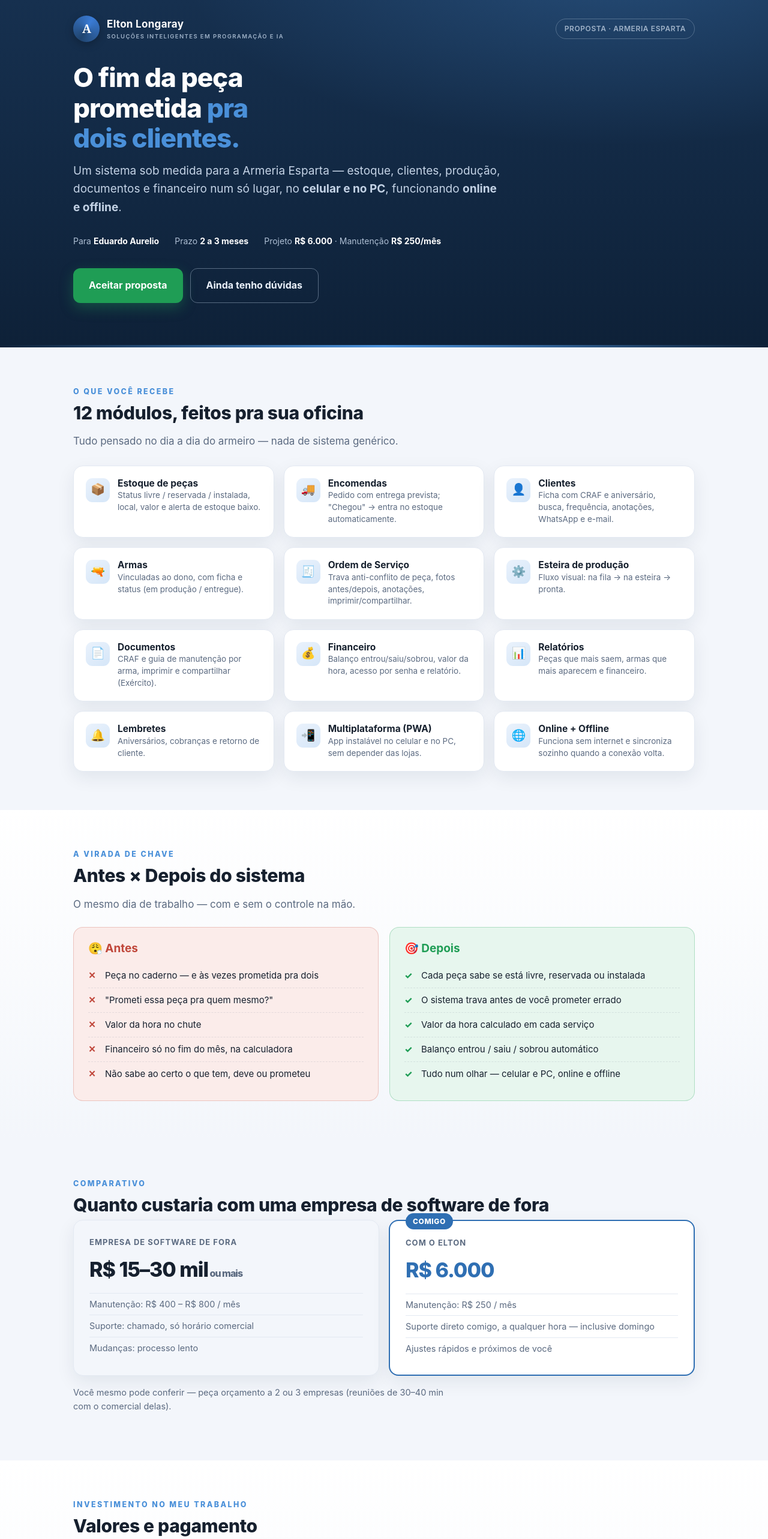
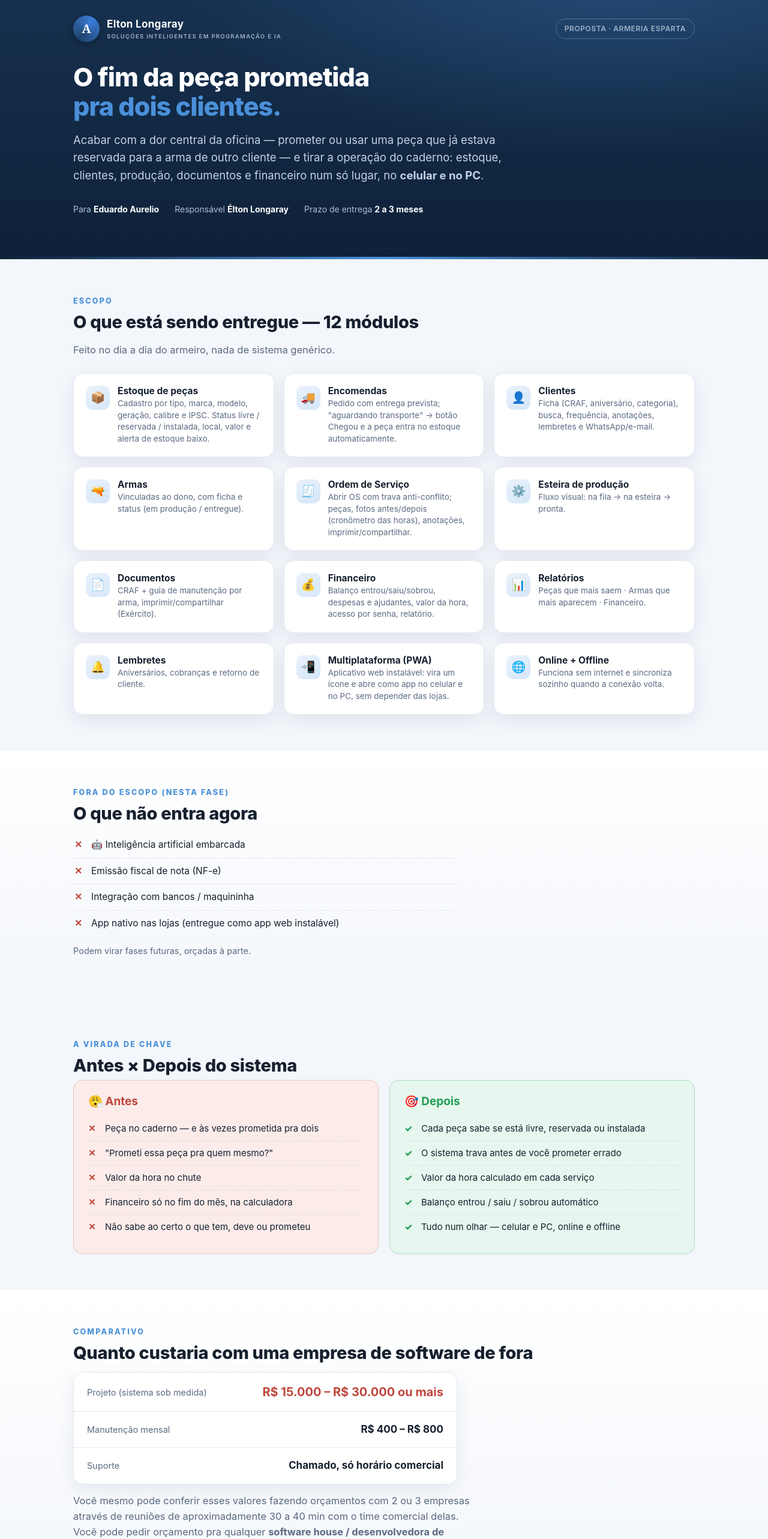
Before and after one commit to eltonlongaray/armeria-esparta, a plain HTML site: page proposta/index.html in a window 1280 px wide. Shown: the top 2565 px of the page at 60% size. Drawn offline with Linux system fonts and the light colour scheme.

Commit message:
Landing v2: sem botoes na 1a dobra, ordem/textos fieis ao script, fora do escopo, orcamento abaixo do card de fora

```diff
--- a/proposta/index.html
+++ b/proposta/index.html
@@ -21,45 +21,38 @@
 *{box-sizing:border-box}
 body{margin:0;background:var(--bg);color:var(--ink);font-family:-apple-system,"Segoe UI",Roboto,Helvetica,Arial,sans-serif;line-height:1.6;font-size:16px;-webkit-font-smoothing:antialiased}
 .wrap{max-width:1080px;margin:0 auto;padding:0 22px}
-section{padding:64px 0}
+section{padding:60px 0}
 h1,h2,h3{line-height:1.15;margin:0}
-.eyebrow{color:var(--blue-br);font-size:12.5px;font-weight:800;letter-spacing:2.4px;text-transform:uppercase}
-h2.title{font-size:30px;font-weight:800;margin:8px 0 6px;letter-spacing:-.3px;text-wrap:balance}
-.lead{color:var(--muted);font-size:17px;max-width:640px}
-.center{text-align:center} .center .lead{margin-left:auto;margin-right:auto}
+.eyebrow{color:var(--blue-br);font-size:12.5px;font-weight:800;letter-spacing:2.2px;text-transform:uppercase}
+h2.title{font-size:29px;font-weight:800;margin:8px 0 6px;letter-spacing:-.3px;text-wrap:balance}
+.lead{color:var(--muted);font-size:16.5px;max-width:680px}
 
-/* logo lockup */
 .logo{display:flex;align-items:center;gap:12px}
 .logo .mark{width:44px;height:44px;border-radius:50%;background:conic-gradient(from 210deg,#20456f,#3a7bd5,#20456f);display:grid;place-items:center;flex:0 0 auto;box-shadow:0 4px 14px rgba(0,0,0,.25)}
-.logo .mark span{font-family:Georgia,serif;font-weight:700;color:#fff;font-size:20px;letter-spacing:-1px}
+.logo .mark span{font-family:Georgia,serif;font-weight:700;color:#fff;font-size:20px}
 .logo b{font-size:17px;letter-spacing:.3px;line-height:1.05;color:#fff}
-.logo small{display:block;font-size:9.5px;letter-spacing:1.4px;color:var(--steel);text-transform:uppercase;font-weight:600}
+.logo small{display:block;font-size:9.5px;letter-spacing:1.3px;color:var(--steel);text-transform:uppercase;font-weight:600}
 
 /* hero */
 .hero{background:radial-gradient(1200px 500px at 80% -10%,rgba(74,144,217,.28),transparent 60%),linear-gradient(180deg,var(--navy2),var(--navy));color:#eaf1fb;position:relative;overflow:hidden}
 .hero::after{content:"";position:absolute;left:0;right:0;bottom:0;height:4px;background:linear-gradient(90deg,transparent,var(--blue-br),transparent)}
-.hero .wrap{padding-top:26px;padding-bottom:74px}
+.hero .wrap{padding-top:26px;padding-bottom:72px}
 .hero .top{display:flex;justify-content:space-between;align-items:center;gap:16px;flex-wrap:wrap}
 .tag{border:1px solid rgba(159,178,200,.4);color:var(--steel);border-radius:30px;padding:6px 14px;font-size:12px;font-weight:600;letter-spacing:.6px}
-.hero h1{font-size:44px;font-weight:800;letter-spacing:-1px;margin:34px 0 14px;max-width:16ch;text-wrap:balance;color:#fff}
+.hero h1{font-size:43px;font-weight:800;letter-spacing:-1px;margin:34px 0 16px;max-width:17ch;text-wrap:balance;color:#fff}
 .hero h1 .hl{color:var(--blue-br)}
-.hero p.sub{color:#c4d3e6;font-size:19px;max-width:60ch;margin:0}
+.hero p.sub{color:#c4d3e6;font-size:18.5px;max-width:62ch;margin:0}
 .hero .meta{display:flex;gap:26px;flex-wrap:wrap;margin-top:30px;font-size:14px;color:#aebfd4}
 .hero .meta b{color:#fff}
-.hero .cta{margin-top:34px;display:flex;gap:12px;flex-wrap:wrap}
 
 .btn{display:inline-flex;align-items:center;gap:9px;border:none;border-radius:12px;padding:15px 26px;font-size:16px;font-weight:700;cursor:pointer;text-decoration:none;transition:transform .12s,box-shadow .15s;font-family:inherit}
 .btn:active{transform:translateY(1px)}
 .btn.primary{background:var(--green);color:#fff;box-shadow:0 8px 22px rgba(31,157,85,.35)}
 .btn.primary:hover{box-shadow:0 10px 28px rgba(31,157,85,.45)}
 .btn.ghost{background:transparent;color:#eaf1fb;border:1.5px solid rgba(159,178,200,.5)}
-.btn.ghost.dark{color:var(--ink);border-color:var(--line)}
-.btn.blue{background:var(--blue);color:#fff}
 
-/* cards / grid */
 .grid{display:grid;gap:16px}
 .g3{grid-template-columns:repeat(3,minmax(0,1fr))}
-.g2{grid-template-columns:repeat(2,minmax(0,1fr))}
 .card{background:var(--panel);border:1px solid var(--line);border-radius:var(--radius);padding:20px;box-shadow:var(--shadow)}
 .mod{display:flex;gap:13px;align-items:flex-start}
 .mod .ico{width:40px;height:40px;border-radius:11px;background:linear-gradient(145deg,#eaf2fc,#d5e6f8);color:var(--blue);display:grid;place-items:center;font-size:19px;flex:0 0 auto}
@@ -67,9 +60,15 @@ h2.title{font-size:30px;font-weight:800;margin:8px 0 6px;letter-spacing:-.3px;te
 .mod h3{font-size:15.5px;font-weight:700;margin-bottom:2px}
 .mod p{margin:0;font-size:13.5px;color:var(--muted);line-height:1.45}
 
+/* fora do escopo */
+.out-list{list-style:none;margin:14px 0 0;padding:0;max-width:640px}
+.out-list li{position:relative;padding:9px 0 9px 30px;border-bottom:1px dashed rgba(120,130,150,.2);font-size:15.5px}
+.out-list li:last-child{border:none}
+.out-list li::before{content:"✕";position:absolute;left:2px;color:var(--red);font-weight:800}
+
 /* antes x depois */
 .tint{background:linear-gradient(180deg,var(--panel),var(--bg))}
-.ba{display:grid;grid-template-columns:1fr 1fr;gap:18px}
+.ba{display:grid;grid-template-columns:1fr 1fr;gap:18px;margin-top:8px}
 .ba .col{border-radius:var(--radius);padding:24px;border:1px solid var(--line)}
 .ba .antes{background:var(--red-sf);border-color:rgba(192,71,59,.25)}
 .ba .depois{background:var(--green-sf);border-color:rgba(31,157,85,.28)}
@@ -81,20 +80,16 @@ h2.title{font-size:30px;font-weight:800;margin:8px 0 6px;letter-spacing:-.3px;te
 .ba .antes li::before{content:"✕";position:absolute;left:0;color:var(--red);font-weight:800}
 .ba .depois li::before{content:"✓";position:absolute;left:0;color:var(--green);font-weight:800}
 
-/* comparison */
-.compare{display:grid;grid-template-columns:1fr 1fr;gap:16px;margin-top:8px}
-.price-card{border-radius:var(--radius);padding:26px;border:1px solid var(--line);background:var(--panel);box-shadow:var(--shadow)}
-.price-card.out{background:var(--bg)}
-.price-card.mine{border:2px solid var(--blue);position:relative}
-.price-card .k{color:var(--muted);font-size:13px;text-transform:uppercase;letter-spacing:1px;font-weight:700}
-.price-card .big{font-size:34px;font-weight:800;margin:8px 0;letter-spacing:-1px}
-.price-card.mine .big{color:var(--blue)}
-.price-card ul{list-style:none;margin:12px 0 0;padding:0;font-size:14.5px}
-.price-card li{padding:6px 0;border-top:1px solid var(--line);color:var(--muted)}
-.ribbon{position:absolute;top:-13px;left:26px;background:var(--blue);color:#fff;font-size:12px;font-weight:800;letter-spacing:.6px;padding:4px 12px;border-radius:20px}
+/* preço lá fora */
+.pricebox{border-radius:var(--radius);border:1px solid var(--line);background:var(--panel);box-shadow:var(--shadow);overflow:hidden;margin-top:16px;max-width:640px}
+.pricebox .r{display:flex;justify-content:space-between;align-items:center;gap:14px;padding:16px 22px;border-bottom:1px solid var(--line);flex-wrap:wrap}
+.pricebox .r:last-child{border-bottom:none}
+.pricebox .r span{color:var(--muted);font-size:14.5px}
+.pricebox .r b{font-size:17px;white-space:nowrap}
+.big-out{color:var(--red)!important;font-size:20px!important}
 
-/* investment */
-.invest{background:var(--panel);border:1px solid var(--line);border-radius:var(--radius);box-shadow:var(--shadow);overflow:hidden}
+/* investimento */
+.invest{background:var(--panel);border:1px solid var(--line);border-radius:var(--radius);box-shadow:var(--shadow);overflow:hidden;margin-top:16px}
 .invest .row{display:flex;justify-content:space-between;align-items:baseline;gap:16px;padding:18px 24px;border-bottom:1px solid var(--line);flex-wrap:wrap}
 .invest .row:last-of-type{border-bottom:none}
 .invest .row .d{color:var(--muted);font-size:14px}
@@ -107,29 +102,27 @@ h2.title{font-size:30px;font-weight:800;margin:8px 0 6px;letter-spacing:-.3px;te
 .pay .opt b{color:var(--blue)}
 .chip{display:inline-block;background:var(--green-sf);color:var(--green);border-radius:20px;padding:2px 10px;font-size:12px;font-weight:700;margin-left:6px}
 
-/* final cta */
 .final{background:linear-gradient(180deg,var(--navy2),var(--navy));color:#eaf1fb;text-align:center}
-.final h2{color:#fff;font-size:32px;font-weight:800}
+.final h2{color:#fff;font-size:31px;font-weight:800}
 .final p{color:#c4d3e6;font-size:17px;max-width:52ch;margin:12px auto 0}
 .final .cta{margin-top:30px;display:flex;gap:14px;justify-content:center;flex-wrap:wrap}
 .final small{display:block;margin-top:20px;color:#8ea2ba;font-size:13px}
 
-/* footer */
 footer{background:var(--navy);color:#aebfd4;text-align:center;padding:30px 22px;font-size:13px}
 footer .motto{color:var(--steel);font-style:italic;letter-spacing:1px;margin-top:6px}
 
 @media(max-width:760px){
-  section{padding:46px 0}
-  .hero h1{font-size:33px} .hero p.sub{font-size:17px}
-  h2.title{font-size:25px}
-  .g3,.g2,.ba,.compare,.pay{grid-template-columns:1fr}
-  .hero .cta .btn,.final .cta .btn{flex:1 1 100%;justify-content:center}
+  section{padding:44px 0}
+  .hero h1{font-size:32px} .hero p.sub{font-size:16.5px}
+  h2.title{font-size:24px}
+  .g3,.ba,.pay{grid-template-columns:1fr}
+  .final .cta .btn{flex:1 1 100%;justify-content:center}
 }
 </style>
 </head>
 <body>
 
-<!-- ===== HERO ===== -->
+<!-- ===== HERO / OBJETIVO (sem botões) ===== -->
 <header class="hero">
   <div class="wrap">
     <div class="top">
@@ -141,50 +134,59 @@ footer .motto{color:var(--steel);font-style:italic;letter-spacing:1px;margin-top
     </div>
 
     <h1>O fim da peça prometida <span class="hl">pra dois clientes.</span></h1>
-    <p class="sub">Um sistema sob medida para a Armeria Esparta — estoque, clientes, produção, documentos e financeiro num só lugar, no <b>celular e no PC</b>, funcionando <b>online e offline</b>.</p>
+    <p class="sub">Acabar com a dor central da oficina — prometer ou usar uma peça que já estava reservada para a arma de outro cliente — e tirar a operação do caderno: estoque, clientes, produção, documentos e financeiro num só lugar, no <b>celular e no PC</b>.</p>
 
     <div class="meta">
       <div>Para <b>Eduardo Aurelio</b></div>
-      <div>Prazo <b>2 a 3 meses</b></div>
-      <div>Projeto <b>R$ 6.000</b> · Manutenção <b>R$ 250/mês</b></div>
-    </div>
-
-    <div class="cta">
-      <a href="#aceite" class="btn primary">Aceitar proposta</a>
-      <a href="#aceite" class="btn ghost">Ainda tenho dúvidas</a>
+      <div>Responsável <b>Élton Longaray</b></div>
+      <div>Prazo de entrega <b>2 a 3 meses</b></div>
     </div>
   </div>
 </header>
 
-<!-- ===== O QUE RECEBE ===== -->
+<!-- ===== 02 · ESCOPO ===== -->
 <section>
   <div class="wrap">
-    <div class="eyebrow">O que você recebe</div>
-    <h2 class="title">12 módulos, feitos pra sua oficina</h2>
-    <p class="lead" style="margin-bottom:26px">Tudo pensado no dia a dia do armeiro — nada de sistema genérico.</p>
+    <div class="eyebrow">Escopo</div>
+    <h2 class="title">O que está sendo entregue — 12 módulos</h2>
+    <p class="lead" style="margin-bottom:26px">Feito no dia a dia do armeiro, nada de sistema genérico.</p>
     <div class="grid g3">
-      <div class="card mod"><div class="ico">📦</div><div><h3>Estoque de peças</h3><p>Status livre / reservada / instalada, local, valor e alerta de estoque baixo.</p></div></div>
-      <div class="card mod"><div class="ico">🚚</div><div><h3>Encomendas</h3><p>Pedido com entrega prevista; "Chegou" → entra no estoque automaticamente.</p></div></div>
-      <div class="card mod"><div class="ico">👤</div><div><h3>Clientes</h3><p>Ficha com CRAF e aniversário, busca, frequência, anotações, WhatsApp e e-mail.</p></div></div>
+      <div class="card mod"><div class="ico">📦</div><div><h3>Estoque de peças</h3><p>Cadastro por tipo, marca, modelo, geração, calibre e IPSC. Status livre / reservada / instalada, local, valor e alerta de estoque baixo.</p></div></div>
+      <div class="card mod"><div class="ico">🚚</div><div><h3>Encomendas</h3><p>Pedido com entrega prevista; "aguardando transporte" → botão Chegou e a peça entra no estoque automaticamente.</p></div></div>
+      <div class="card mod"><div class="ico">👤</div><div><h3>Clientes</h3><p>Ficha (CRAF, aniversário, categoria), busca, frequência, anotações, lembretes e WhatsApp/e-mail.</p></div></div>
       <div class="card mod"><div class="ico">🔫</div><div><h3>Armas</h3><p>Vinculadas ao dono, com ficha e status (em produção / entregue).</p></div></div>
-      <div class="card mod"><div class="ico">🧾</div><div><h3>Ordem de Serviço</h3><p>Trava anti-conflito de peça, fotos antes/depois, anotações, imprimir/compartilhar.</p></div></div>
+      <div class="card mod"><div class="ico">🧾</div><div><h3>Ordem de Serviço</h3><p>Abrir OS com trava anti-conflito; peças, fotos antes/depois (cronômetro das horas), anotações, imprimir/compartilhar.</p></div></div>
       <div class="card mod"><div class="ico">⚙️</div><div><h3>Esteira de produção</h3><p>Fluxo visual: na fila → na esteira → pronta.</p></div></div>
-      <div class="card mod"><div class="ico">📄</div><div><h3>Documentos</h3><p>CRAF e guia de manutenção por arma, imprimir e compartilhar (Exército).</p></div></div>
-      <div class="card mod"><div class="ico">💰</div><div><h3>Financeiro</h3><p>Balanço entrou/saiu/sobrou, valor da hora, acesso por senha e relatório.</p></div></div>
-      <div class="card mod"><div class="ico">📊</div><div><h3>Relatórios</h3><p>Peças que mais saem, armas que mais aparecem e financeiro.</p></div></div>
+      <div class="card mod"><div class="ico">📄</div><div><h3>Documentos</h3><p>CRAF + guia de manutenção por arma, imprimir/compartilhar (Exército).</p></div></div>
+      <div class="card mod"><div class="ico">💰</div><div><h3>Financeiro</h3><p>Balanço entrou/saiu/sobrou, despesas e ajudantes, valor da hora, acesso por senha, relatório.</p></div></div>
+      <div class="card mod"><div class="ico">📊</div><div><h3>Relatórios</h3><p>Peças que mais saem · Armas que mais aparecem · Financeiro.</p></div></div>
       <div class="card mod"><div class="ico">🔔</div><div><h3>Lembretes</h3><p>Aniversários, cobranças e retorno de cliente.</p></div></div>
-      <div class="card mod"><div class="ico">📲</div><div><h3>Multiplataforma (PWA)</h3><p>App instalável no celular e no PC, sem depender das lojas.</p></div></div>
+      <div class="card mod"><div class="ico">📲</div><div><h3>Multiplataforma (PWA)</h3><p>Aplicativo web instalável: vira um ícone e abre como app no celular e no PC, sem depender das lojas.</p></div></div>
       <div class="card mod"><div class="ico">🌐</div><div><h3>Online + Offline</h3><p>Funciona sem internet e sincroniza sozinho quando a conexão volta.</p></div></div>
     </div>
   </div>
 </section>
 
+<!-- ===== 03 · FORA DO ESCOPO ===== -->
+<section class="tint">
+  <div class="wrap">
+    <div class="eyebrow">Fora do escopo (nesta fase)</div>
+    <h2 class="title">O que não entra agora</h2>
+    <ul class="out-list">
+      <li>🤖 Inteligência artificial embarcada</li>
+      <li>Emissão fiscal de nota (NF-e)</li>
+      <li>Integração com bancos / maquininha</li>
+      <li>App nativo nas lojas (entregue como app web instalável)</li>
+    </ul>
+    <p class="lead" style="margin-top:12px;font-size:14.5px">Podem virar fases futuras, orçadas à parte.</p>
+  </div>
+</section>
+
 <!-- ===== ANTES x DEPOIS ===== -->
-<section class="tint">
+<section>
   <div class="wrap">
     <div class="eyebrow">A virada de chave</div>
     <h2 class="title">Antes × Depois do sistema</h2>
-    <p class="lead" style="margin-bottom:24px">O mesmo dia de trabalho — com e sem o controle na mão.</p>
     <div class="ba">
       <div class="col antes">
         <h3>😮‍💨 Antes</h3>
@@ -210,50 +212,42 @@ footer .motto{color:var(--steel);font-style:italic;letter-spacing:1px;margin-top
   </div>
 </section>
 
-<!-- ===== COMPARAÇÃO DE CUSTO ===== -->
-<section>
+<!-- ===== 04 · QUANTO CUSTARIA LÁ FORA ===== -->
+<section class="tint">
   <div class="wrap">
     <div class="eyebrow">Comparativo</div>
     <h2 class="title">Quanto custaria com uma empresa de software de fora</h2>
-    <div class="compare">
-      <div class="price-card out">
-        <div class="k">Empresa de software de fora</div>
-        <div class="big">R$ 15–30 mil<span style="font-size:16px;color:var(--muted)"> ou mais</span></div>
-        <ul>
-          <li>Manutenção: R$ 400 – R$ 800 / mês</li>
-          <li>Suporte: chamado, só horário comercial</li>
-          <li>Mudanças: processo lento</li>
-        </ul>
-      </div>
-      <div class="price-card mine">
-        <div class="ribbon">COMIGO</div>
-        <div class="k">Com o Elton</div>
-        <div class="big">R$ 6.000</div>
-        <ul>
-          <li>Manutenção: R$ 250 / mês</li>
-          <li>Suporte direto comigo, a qualquer hora — inclusive domingo</li>
-          <li>Ajustes rápidos e próximos de você</li>
-        </ul>
-      </div>
+    <div class="pricebox">
+      <div class="r"><span>Projeto (sistema sob medida)</span><b class="big-out">R$ 15.000 – R$ 30.000 ou mais</b></div>
+      <div class="r"><span>Manutenção mensal</span><b>R$ 400 – R$ 800</b></div>
+      <div class="r"><span>Suporte</span><b>Chamado, só horário comercial</b></div>
     </div>
-    <p class="lead" style="margin-top:16px;font-size:14.5px">Você mesmo pode conferir — peça orçamento a 2 ou 3 empresas (reuniões de 30–40 min com o comercial delas).</p>
+    <p class="lead" style="margin-top:14px">Você mesmo pode conferir esses valores fazendo orçamentos com 2 ou 3 empresas através de reuniões de aproximadamente 30 a 40 min com o time comercial delas. Você pode pedir orçamento pra qualquer <b>software house / desenvolvedora de sistema sob medida</b>.</p>
   </div>
 </section>
 
-<!-- ===== INVESTIMENTO ===== -->
-<section class="tint">
+<!-- ===== 05 · INVESTIMENTO ===== -->
+<section>
   <div class="wrap">
     <div class="eyebrow">Investimento no meu trabalho</div>
-    <h2 class="title">Valores e pagamento</h2>
-    <div class="invest" style="margin-top:16px">
+    <h2 class="title">Com o Élton</h2>
+    <div class="invest">
       <div class="row"><div><b>🛠️ Projeto</b><div class="d">Desenvolvimento dos 12 módulos, entrega e publicação no ar</div></div><div class="v blue">R$ 6.000,00</div></div>
-      <div class="row"><div><b>🔄 Manutenção mensal</b><div class="d">Hospedagem, banco de dados, backup para segurança dos dados, suporte e melhorias</div></div><div class="v">R$ 250,00<span style="font-size:14px;color:var(--muted)">/mês</span></div></div>
+      <div class="row"><div><b>🔄 Manutenção mensal</b><div class="d">Hospedagem, banco de dados, backup para segurança dos dados, suporte, correções e pequenas melhorias</div></div><div class="v">R$ 250,00<span style="font-size:14px;color:var(--muted)">/mês</span></div></div>
       <div class="notes">
         <div>⭐ <b>O suporte é direto comigo, a qualquer hora — inclusive domingo.</b></div>
         <div>💡 A manutenção só começa a ser cobrada <b>depois da entrega</b> (1ª cobrança 30 dias após o sistema no ar).</div>
         <div>⚠️ Instalação de novas tecnologias/funcionalidades futuras é cobrada separadamente.</div>
       </div>
     </div>
+  </div>
+</section>
+
+<!-- ===== 06 · PAGAMENTO ===== -->
+<section class="tint">
+  <div class="wrap">
+    <div class="eyebrow">Formas de pagamento</div>
+    <h2 class="title">Como pagar o projeto (R$ 6.000,00)</h2>
     <div class="pay">
       <div class="opt"><b>Opção A · PIX</b> <span class="chip">sem juros</span><p style="margin:8px 0 0;color:var(--muted);font-size:14.5px">Entrada de <b>R$ 3.000</b> + restante em <b>6× R$ 500</b>.</p></div>
       <div class="opt"><b>Opção B · Cartão</b><p style="margin:8px 0 0;color:var(--muted);font-size:14.5px">Valor total no cartão, ou entrada + parcelamento no cartão (com juros da operadora).</p></div>
@@ -261,17 +255,17 @@ footer .motto{color:var(--steel);font-style:italic;letter-spacing:1px;margin-top
   </div>
 </section>
 
-<!-- ===== CTA FINAL / ACEITE ===== -->
+<!-- ===== CTA FINAL ===== -->
 <section class="final" id="aceite">
   <div class="wrap">
-    <div class="eyebrow" style="color:var(--blue-br)">Vamos começar?</div>
+    <div class="eyebrow" style="color:var(--blue-br)">Resposta</div>
     <h2>Pronto pra tirar a oficina do caderno</h2>
-    <p>Em 2 a 3 meses o sistema está no ar, no seu celular e no seu PC. Escolha abaixo — a gente segue a conversa pelo WhatsApp.</p>
+    <p>Em 2 a 3 meses o sistema está no ar, no seu celular e no seu PC. É só escolher — a gente segue a conversa pelo WhatsApp.</p>
     <div class="cta">
       <a href="#" class="btn primary" onclick="return false">✅ Aceitar proposta</a>
       <a href="#" class="btn ghost" onclick="return false">🤔 Ainda tenho dúvidas</a>
     </div>
-    <small>(botões ilustrativos — vão levar ao WhatsApp do Elton com a mensagem automática)</small>
+    <small>(botões ilustrativos — vão levar ao WhatsApp do Élton com a mensagem automática)</small>
   </div>
 </section>
 
```
